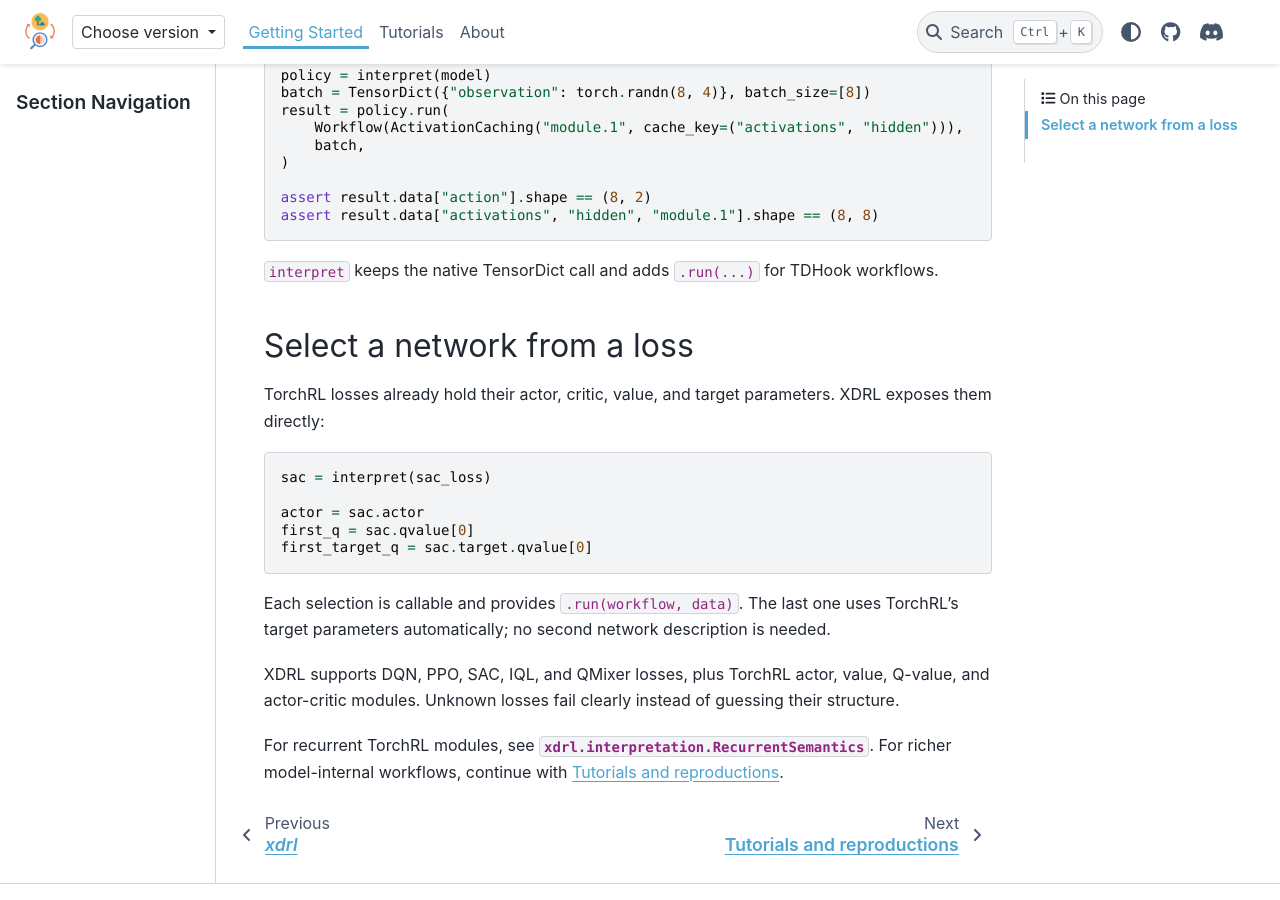
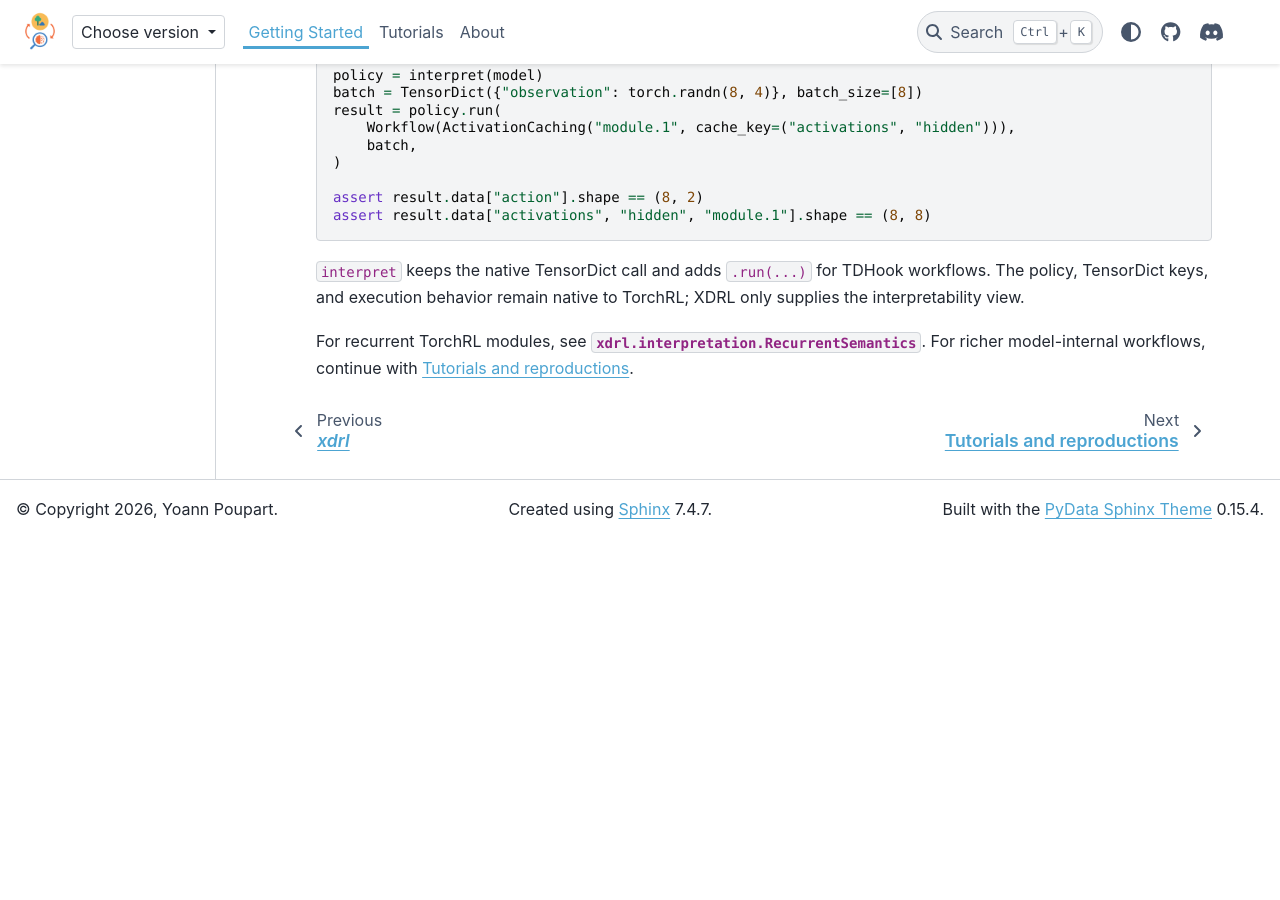
Before and after one commit to Xmaster6y/xdrl, a Sphinx documentation site: the page built from docs/source/start.rst, in a window 1280 px wide and 900 px high, scrolled down 552 px. Built offline with Sphinx 7.4.7 and the PyData theme 0.15.4, drawn with Linux system fonts in a browser that asks for light colours; pages that are not in the unit, such as notebooks, are missing from menus; comment, search, counter and statistics services are not loaded; after the commit the page ends 1091 px from its top, so only the background shows below that.

Commit message:
Focus the quickstart on interpretation workflows

```diff
--- a/docs/source/start.rst
+++ b/docs/source/start.rst
@@ -36,29 +36,8 @@
    assert result.data["activations", "hidden", "module.1"].shape == (8, 8)
 
 ``interpret`` keeps the native TensorDict call and adds ``.run(...)`` for
-TDHook workflows.
-
-Select a network from a loss
-----------------------------
-
-TorchRL losses already hold their actor, critic, value, and target parameters.
-XDRL exposes them directly:
-
-.. code-block:: python
-
-   sac = interpret(sac_loss)
-
-   actor = sac.actor
-   first_q = sac.qvalue[0]
-   first_target_q = sac.target.qvalue[0]
-
-Each selection is callable and provides ``.run(workflow, data)``. The last one
-uses TorchRL's target parameters automatically; no second network description
-is needed.
-
-XDRL supports DQN, PPO, SAC, IQL, and QMixer losses, plus TorchRL actor, value,
-Q-value, and actor-critic modules. Unknown losses fail clearly instead of
-guessing their structure.
+TDHook workflows. The policy, TensorDict keys, and execution behavior remain
+native to TorchRL; XDRL only supplies the interpretability view.
 
 For recurrent TorchRL modules, see
 :class:`xdrl.interpretation.RecurrentSemantics`. For richer model-internal
```
Also changed, not shown: README.md (+2 -13 lines).
